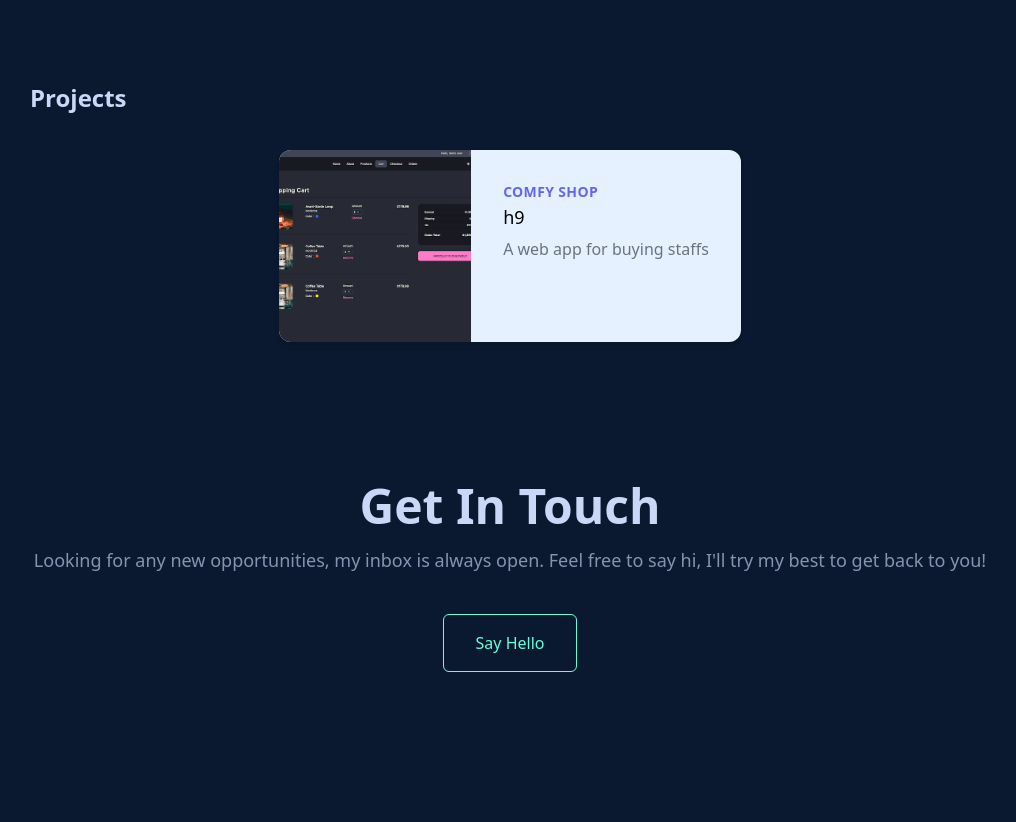
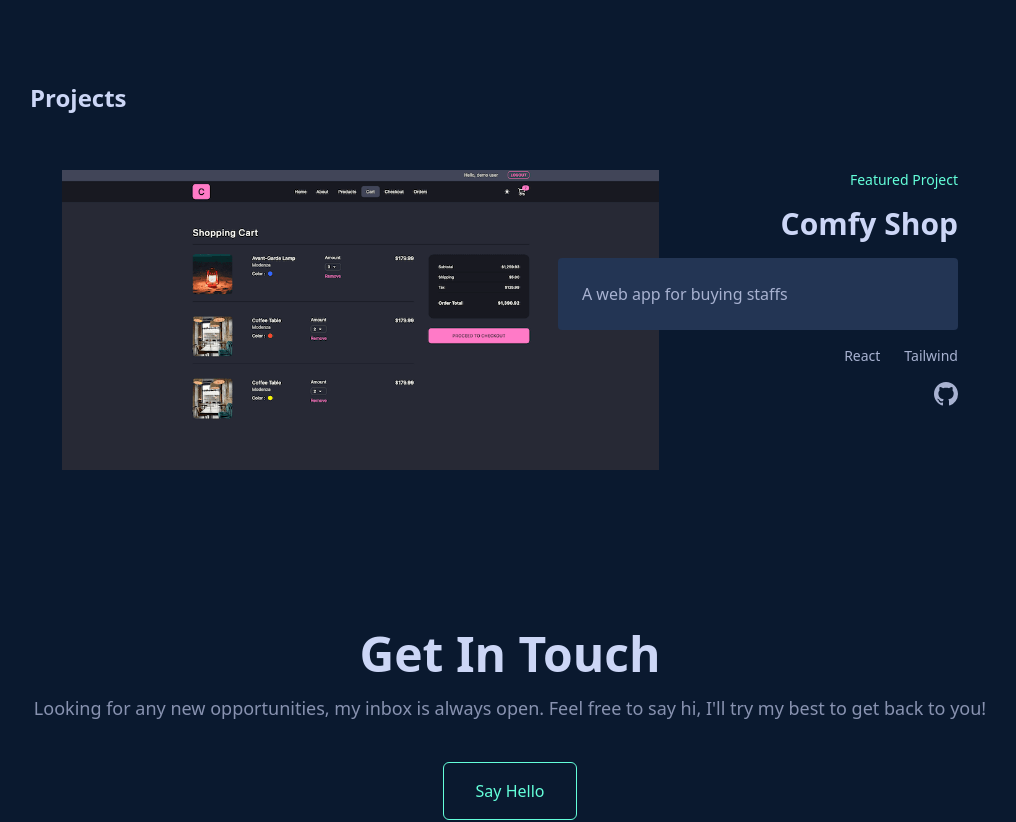
Before and after one commit to reakTITO/portfolio, a React (Vite) app: page / in a window 1280 px wide. Shown: the part 1040-1862 px from the top of the page, without its empty margins (130-1146 px from the left). Built offline with nearby package versions, Linux system fonts and the light colour scheme; the HTML template or start-up script is replaced by a standard one.

Commit message:
re create project card

```diff
--- a/src/components/Navbar.jsx
+++ b/src/components/Navbar.jsx
@@ -64,7 +64,11 @@ const Navbar = () => {
             <motion.li
               initial={{ y: -200 }}
               animate={{ y: 0 }}
-              transition={{ duration: 0.25, type: "spring", stiffness: 300 }}
+              transition={{
+                duration: 0.25,
+                type: "spring",
+                stiffness: 300,
+              }}
             >
               <a
                 href="#projects"
@@ -87,22 +91,27 @@ const Navbar = () => {
             </motion.li>
           </ul>
 
-          <motion.button
-            type="button"
+          <motion.a
+            href="/public/documents/CV.pdf"
             className="button"
             variants={buttonVariants}
             whileHover="hover"
             initial={{ x: 200 }}
             animate={{ x: 0 }}
             transition={{ duration: 0.25, type: "spring", stiffness: 300 }}
+            target="_blank"
           >
             Resume
-          </motion.button>
+          </motion.a>
         </div>
 
-        <button type="button" className="md:hidden text-4xl text-green">
+        <motion.button
+          type="button"
+          className="md:hidden text-4xl text-green"
+          whileTap={{ rotate: 180 }}
+        >
           <RiMenu3Fill />
-        </button>
+        </motion.button>
       </div>
     </nav>
   );
--- a/src/components/ProjectCard.jsx
+++ b/src/components/ProjectCard.jsx
@@ -1,28 +1,74 @@
-const ProjectCard = ({ name, img, des }) => {
+import { Link } from "react-router-dom";
+
+const ProjectCard = ({ name, img, des, techs, urls }) => {
   return (
-    <div className="max-w-md mx-auto bg-white rounded-xl shadow-md overflow-hidden md:max-w-2xl m-3">
-      <div className="md:flex">
-        <div className="md:flex-shrink-0">
+    <section>
+      <div className="hidden md:grid grid-cols-3 space-x-4 p-8">
+        <article className="place-self-center col-span-2">
+          <a href={urls[0]?.url} target="_blank">
             <img
-            className="h-48 w-full object-cover md:w-48"
               src={img}
               alt={name}
+              className="object-cover w-[300px] lg:w-[500px] xl:w-full h-[200px] lg:h-[300px]"
             />
+          </a>
+        </article>
+        <article className="flex flex-col items-end z-10 space-y-4">
+          <p className="text-sm text-green">Featured Project</p>
+          <a href={urls[0]?.url} target="_blank">
+            <h2 className="text-3xl font-bold text-lightestSlate hover:text-green">
+              {name}
+            </h2>
+          </a>
+          <div className="w-[400px] hover:shadow-lg transition-all p-6 rounded bg-lightNavy text-light-slate">
+            {des}
           </div>
-        <div className="p-8">
-          <div className="uppercase tracking-wide text-sm text-indigo-500 font-semibold">
-            {name}
+          <div className="flex space-x-6">
+            {techs.map((tech) => (
+              <p className="text-sm ">{tech}</p>
+            ))}
           </div>
+
+          <div className="flex space-x-6 text-2xl">
+            {urls.map((item) => (
+              <Link to={item.url} className="hover:text-green">
+                <item.icon />
+              </Link>
+            ))}
+          </div>
+        </article>
+      </div>
+
+      <a href={urls[0]?.url} className="md:hidden" target="_blank">
+        <div className="relative">
+          <img src={img} alt={name} className="object-cover h-[300px]" />
+          <div className="absolute top-0 left-0 w-full h-full z-10 bg-gray-950 px-9 py-12 opacity-80 hover:shadow-lg flex flex-col space-y-4 text-lightestSlate">
+            <p className="text-sm text-green">Featured Project</p>
+            <a href={urls[0]?.url}>
+              <h2 className="text-3xl font-bold  hover:text-green">{name}</h2>
+            </a>
+            <div className="max-w-[80%]">{des}</div>
+            <div className="flex space-x-6">
+              {techs.map((tech) => (
+                <p className="text-sm ">{tech}</p>
+              ))}
+            </div>
+
+            <div className="flex space-x-6 text-2xl">
+              {urls.map((item) => (
                 <a
-            href=""
-            className="block mt-1 text-lg leading-tight font-medium text-black hover:underline"
+                  href={urls[0]?.url}
+                  className="hover:text-green"
+                  target="_blank"
                 >
-            h9
+                  <item.icon />
                 </a>
-          <p className="mt-2 text-gray-500">{des}</p>
+              ))}
             </div>
           </div>
         </div>
+      </a>
+    </section>
   );
 };
 
--- a/src/constants/constants.js
+++ b/src/constants/constants.js
@@ -1,4 +1,5 @@
 import { BsLinkedin, BsInstagram, BsGithub } from "react-icons/bs";
+import { CiShare1 } from "react-icons/ci";
 import { comfy, drink } from "../assets/images";
 
 export const socials = [
@@ -21,6 +22,7 @@ export const projects = [
     img: comfy,
     des: "A web app for buying staffs",
     techs: ["React", "Tailwind"],
+    urls: [{ url: "https://github.com/reakTITO/Comfy-store", icon: BsGithub }],
   },
 ];
 
```
Also changed, not shown: src/context.jsx (added), src/useGlobalContext.jsx (added), 1 other file (tests, documents, lock files or other folders). Lines whose indentation alone changed are shown as unchanged.
